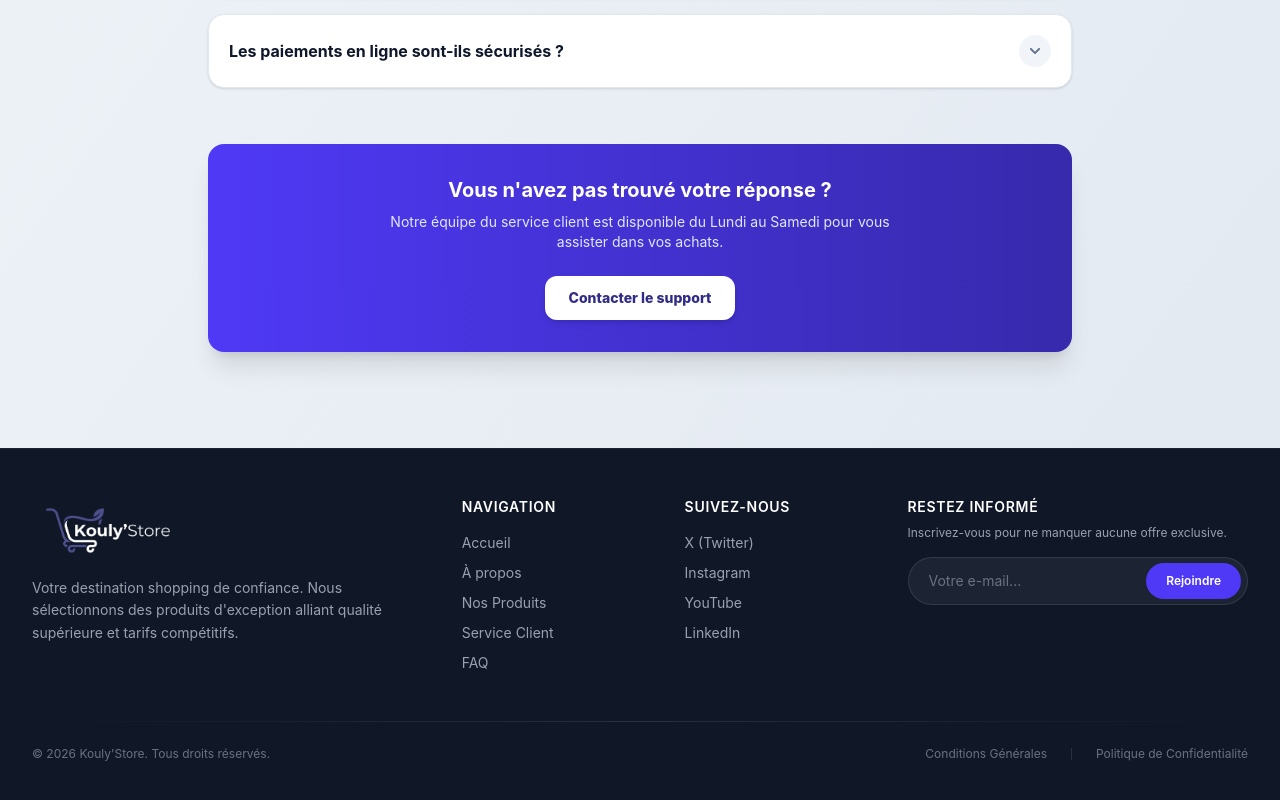
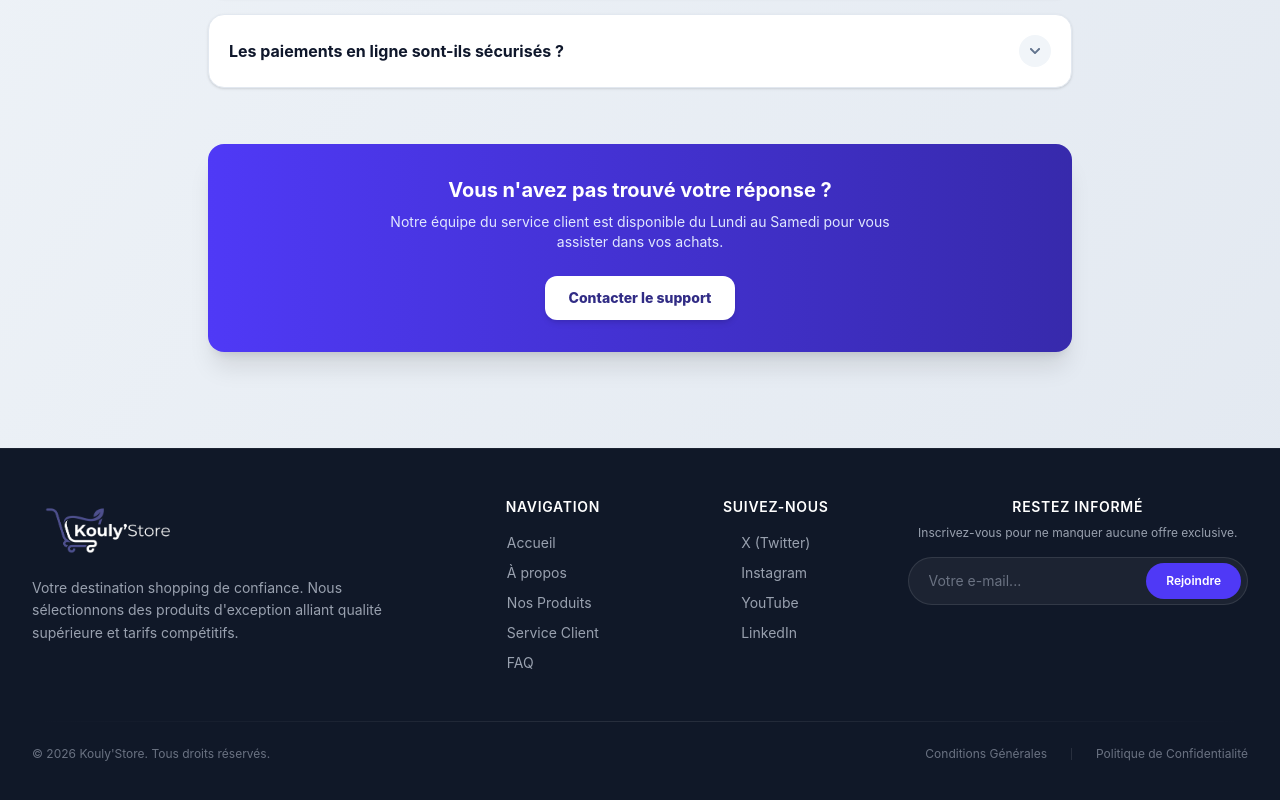
Before and after one commit to judicaelkouly/KoulyStore, a React (Vite) app in the folder frontend/: page /faq in a window 1280 px wide. Shown: the part 987-1787 px from the top of the page. Built offline with nearby package versions, Linux system fonts and the light colour scheme; no server answers.

Commit message:
[UPDATE]: display info footer

```diff
--- a/frontend/src/components/Footer.tsx
+++ b/frontend/src/components/Footer.tsx
@@ -35,7 +35,7 @@ function Footer() {
           </div>
 
           {/* Colonne 1 : Navigation */}
-          <div className="col-span-1 md:w-[20%] lg:w-[15%] flex flex-col items-start text-left">
+          <div className="col-span-1 md:w-[20%] lg:w-[15%] flex flex-col items-center text-left">
             <h3 className="text-xs sm:text-sm text-white font-semibold tracking-wider uppercase">Navigation</h3>
             <div className="flex flex-col gap-2.5 mt-4">
               <a href="#" className="text-sm text-gray-400 hover:text-indigo-400 transition-colors">Accueil</a>
@@ -47,7 +47,7 @@ function Footer() {
           </div>
 
           {/* Colonne 2 : Réseaux Sociaux */}
-          <div className="col-span-1 md:w-[20%] lg:w-[15%] flex flex-col items-start text-left">
+          <div className="col-span-1 md:w-[20%] lg:w-[15%] flex flex-col items-center text-left">
             <h3 className="text-xs sm:text-sm text-white font-semibold tracking-wider uppercase">Suivez-nous</h3>
             <div className="flex flex-col gap-2.5 mt-4">
               <a href="#" className="text-sm text-gray-400 hover:text-indigo-400 transition-colors">X (Twitter)</a>
@@ -58,7 +58,7 @@ function Footer() {
           </div>
 
           {/* Section Newsletter */}
-          <div className="col-span-2 md:w-[45%] lg:w-[28%] flex flex-col items-start text-left">
+          <div className="col-span-2 md:w-[45%] lg:w-[28%] flex flex-col items-center text-left">
             <h3 className="text-xs sm:text-sm text-white font-semibold tracking-wider uppercase">Restez informé</h3>
             <p className="text-xs text-gray-400 mt-2">Inscrivez-vous pour ne manquer aucune offre exclusive.</p>
 
```
